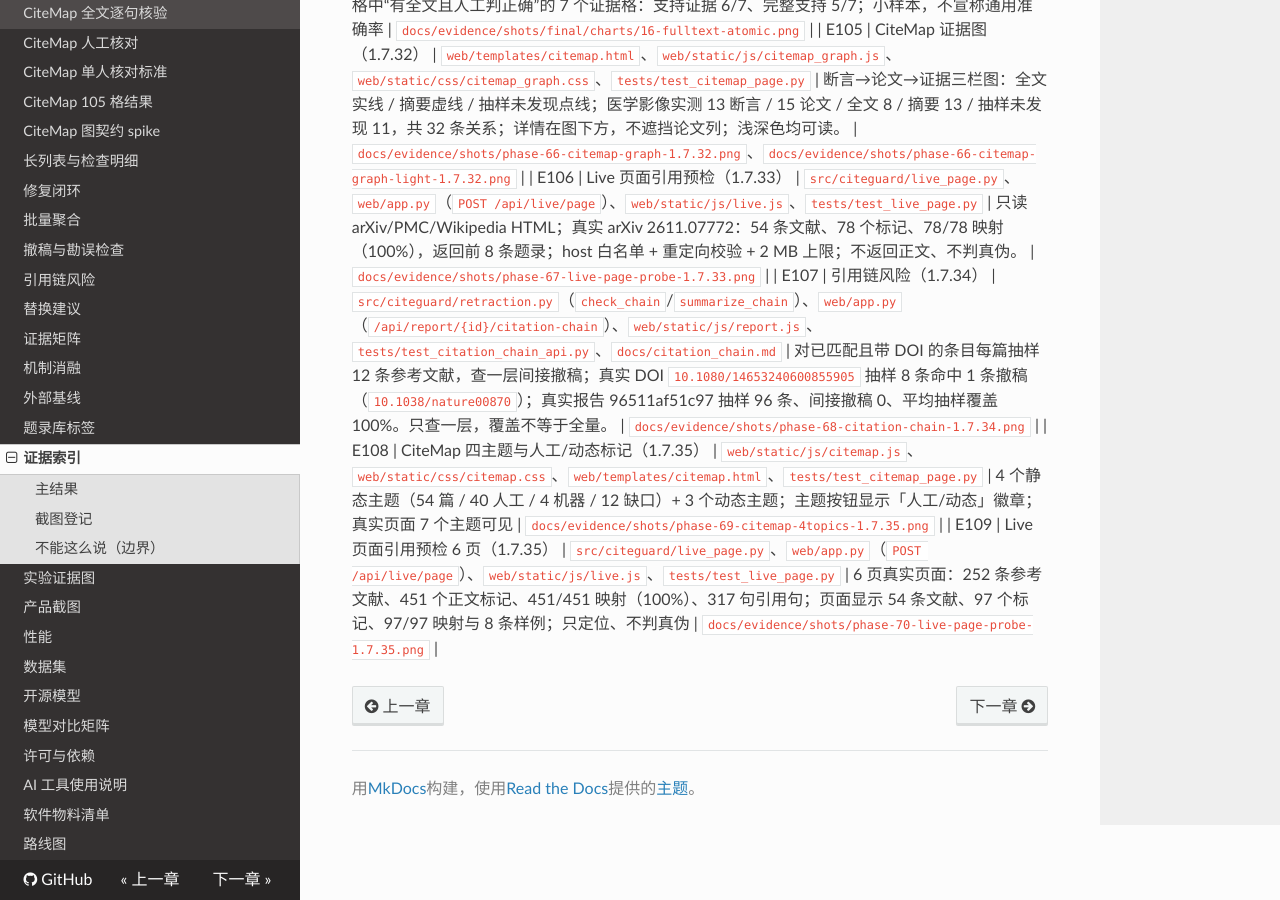
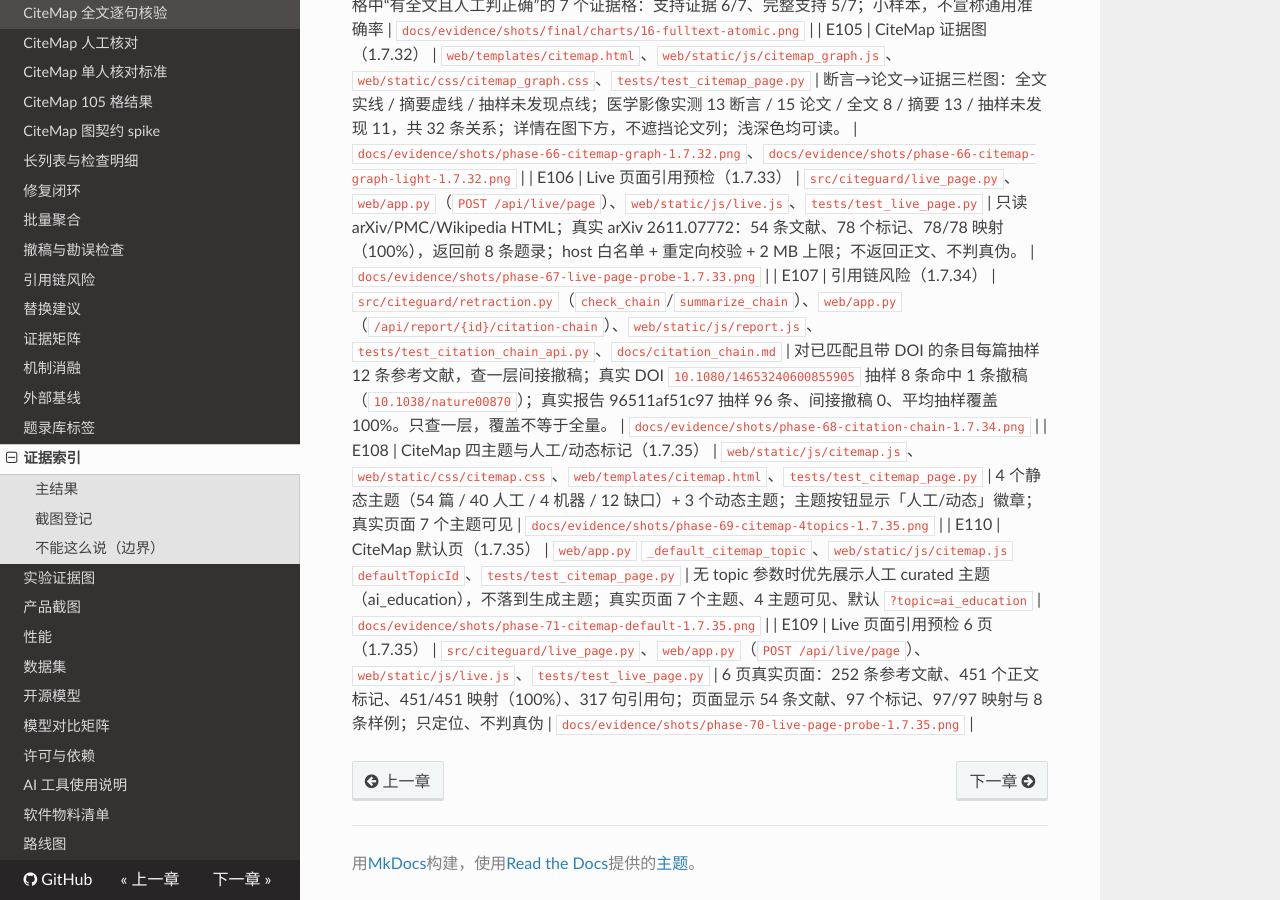
Before and after one commit to kkk431/citeguard-cn, an MkDocs documentation site: the page built from docs/evidence_index.md, in a window 1280 px wide and 900 px high, scrolled down 11297 px. Built offline with MkDocs 1.6.1, drawn with Linux system fonts in a browser that asks for light colours; nearby versions of some CDN libraries.

Commit message:
Record the default CiteMap landing screenshot

```diff
--- a/docs/evidence_index.md
+++ b/docs/evidence_index.md
@@ -168,4 +168,5 @@
 | E106 | Live 页面引用预检（1.7.33） | `src/citeguard/live_page.py`、`web/app.py`（`POST /api/live/page`）、`web/static/js/live.js`、`tests/test_live_page.py` | 只读 arXiv/PMC/Wikipedia HTML；真实 arXiv 2611.07772：54 条文献、78 个标记、78/78 映射（100%），返回前 8 条题录；host 白名单 + 重定向校验 + 2 MB 上限；不返回正文、不判真伪。 | `docs/evidence/shots/phase-67-live-page-probe-1.7.33.png` |
 | E107 | 引用链风险（1.7.34） | `src/citeguard/retraction.py`（`check_chain`/`summarize_chain`）、`web/app.py`（`/api/report/{id}/citation-chain`）、`web/static/js/report.js`、`tests/test_citation_chain_api.py`、`docs/citation_chain.md` | 对已匹配且带 DOI 的条目每篇抽样 12 条参考文献，查一层间接撤稿；真实 DOI `10.1080/14653240600855905` 抽样 8 条命中 1 条撤稿（`10.1038/nature00870`）；真实报告 96511af51c97 抽样 96 条、间接撤稿 0、平均抽样覆盖 100%。只查一层，覆盖不等于全量。 | `docs/evidence/shots/phase-68-citation-chain-1.7.34.png` |
 | E108 | CiteMap 四主题与人工/动态标记（1.7.35） | `web/static/js/citemap.js`、`web/static/css/citemap.css`、`web/templates/citemap.html`、`tests/test_citemap_page.py` | 4 个静态主题（54 篇 / 40 人工 / 4 机器 / 12 缺口）+ 3 个动态主题；主题按钮显示「人工/动态」徽章；真实页面 7 个主题可见 | `docs/evidence/shots/phase-69-citemap-4topics-1.7.35.png` |
+| E110 | CiteMap 默认页（1.7.35） | `web/app.py` `_default_citemap_topic`、`web/static/js/citemap.js` `defaultTopicId`、`tests/test_citemap_page.py` | 无 topic 参数时优先展示人工 curated 主题（ai_education），不落到生成主题；真实页面 7 个主题、4 主题可见、默认 `?topic=ai_education` | `docs/evidence/shots/phase-71-citemap-default-1.7.35.png` |
 | E109 | Live 页面引用预检 6 页（1.7.35） | `src/citeguard/live_page.py`、`web/app.py`（`POST /api/live/page`）、`web/static/js/live.js`、`tests/test_live_page.py` | 6 页真实页面：252 条参考文献、451 个正文标记、451/451 映射（100%）、317 句引用句；页面显示 54 条文献、97 个标记、97/97 映射与 8 条样例；只定位、不判真伪 | `docs/evidence/shots/phase-70-live-page-probe-1.7.35.png` |
```
Also changed, not shown: docs/evidence/shots/phase-71-citemap-default-1.7.35.png (added), 1 other file.
